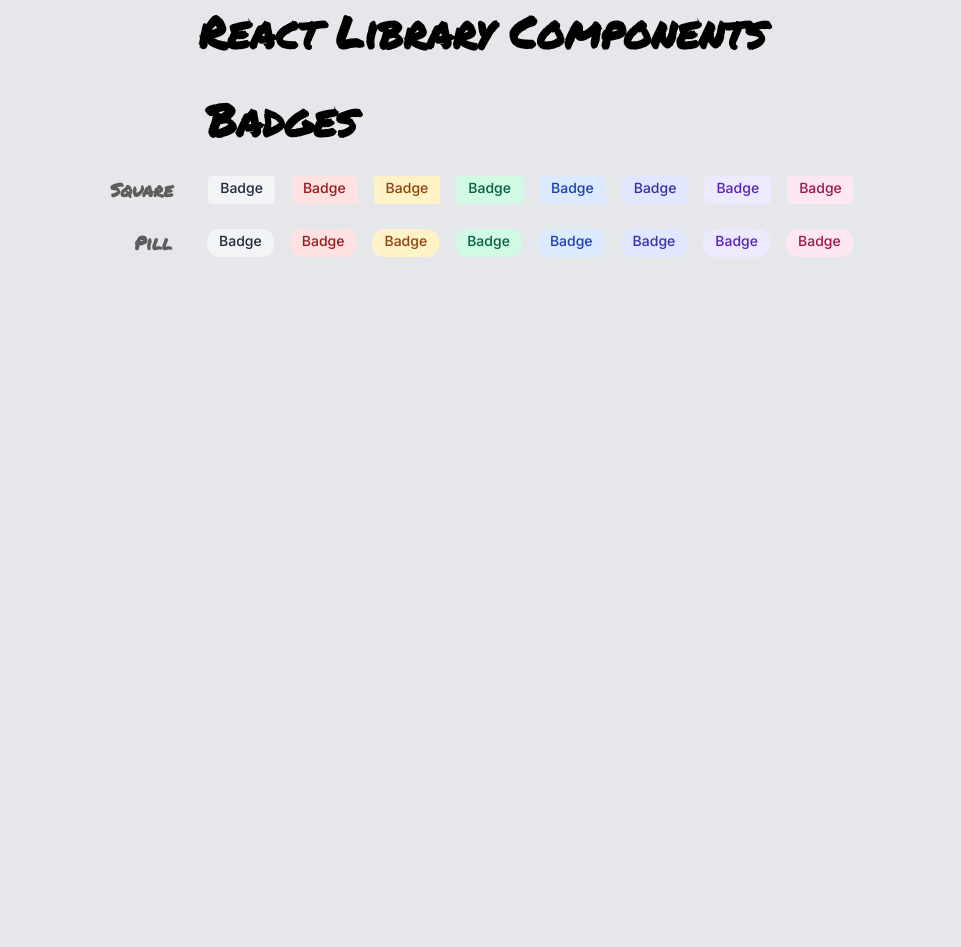
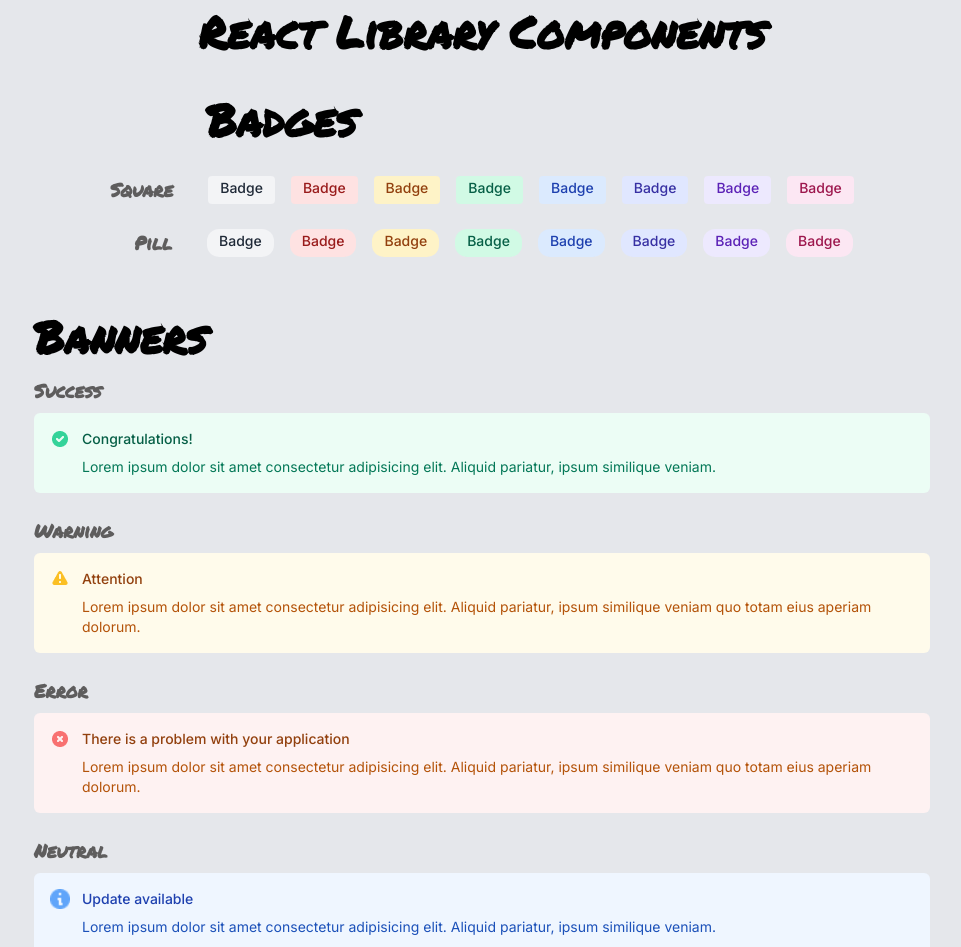
Before and after one commit to Taviquenson/react-component-library-scrimba, a React (Vite) app: page / in a window 1280 px wide. Shown: the top 947 px of the page, without its empty margins (158-1119 px from the left). Before the commit the page ends 800 px from the top, so only its background shows below. Built offline with nearby package versions, Linux system fonts and the light colour scheme.

Commit message:
add banners

```diff
--- a/components/Badge.jsx
+++ b/components/Badge.jsx
@@ -1,7 +1,8 @@
 import clsx from 'clsx';
 
 export default function Badge({children, color, shape}) {
-    const styles = clsx('badge',
+    const styles = clsx(
+        'badge',
         color==="gray" && 'gray',
         color==="red" && 'red',
         color==="yellow" && 'yellow',
@@ -13,6 +14,6 @@ export default function Badge({children, color, shape}) {
         shape==="pill" && 'badge-pill')
 
     return (
-        <div class={styles}>{children}</div>
+        <div className={styles}>{children}</div>
     )
 }
--- /dev/null
+++ b/components/Banner.jsx
@@ -0,0 +1,32 @@
+import clsx from 'clsx';
+import checkCircle from '/src/assets/check-circle.png'
+import exclamation from '/src/assets/exclamation.png'
+import xCircle from '/src/assets/x-circle.png'
+import neutralIcon from '/src/assets/neutral-icon.png'
+
+export default function Banner({status, title, text}) {
+    const styles = clsx(
+        'banner',
+        status==='success' && 'success',
+        status==='warning' && 'warning',
+        status==='error' && 'error',
+        status==='neutral' && 'neutral',
+    )
+
+    const iconSrc = clsx(
+        status==='success' && checkCircle,
+        status==='warning' && exclamation,
+        status==='error' && xCircle,
+        status==='neutral' && neutralIcon,
+    )
+
+    return (
+        <div className={styles}>
+            <img className='banner-icon' src={iconSrc}/>
+            <div className='banner-content'>
+                <span className='title'>{title}</span>
+                <span className='text'>{text}</span>
+            </div>
+        </div>
+    )
+}
--- a/src/App.jsx
+++ b/src/App.jsx
@@ -1,20 +1,19 @@
-import { useState } from 'react'
-import checkCircle from './assets/check-circle.png'
 import myPicture from '/picture-of-me.png'
 import Badge from '/components/Badge'
+import Banner from '/components/Banner'
+
 
 function App() {
-  const [count, setCount] = useState(0)
-
   return (
     <>
       <h1>React Library Components</h1>
-      <section class="badges">
-      <h2 class="badges-section-title">Badges</h2>
-      <div class="badges-table">
-        <div class="badges-shape-square">
+
+      <section className="badges">
+        <h2 className="badges-section-title">Badges</h2>
+        <div className="badges-table">
+          <div className="badges-shape-square">
             <h3>Square</h3>
-          <div class="badges-container">
+            <div className="badges-container">
               <Badge color="gray">Badge</Badge>
               <Badge color="red">Badge</Badge>
               <Badge color="yellow">Badge</Badge>
@@ -25,9 +24,9 @@ function App() {
               <Badge color="pink">Badge</Badge>
             </div>
           </div>
-        <div class="badges-shape-pill">
+          <div className="badges-shape-pill">
             <h3>Pill</h3>
-          <div class="badges-container">
+            <div className="badges-container">
               <Badge color="gray" shape="pill">Badge</Badge>
               <Badge color="red" shape="pill">Badge</Badge>
               <Badge color="yellow" shape="pill">Badge</Badge>
@@ -40,6 +39,34 @@ function App() {
           </div>
         </div>
       </section>
+
+      <section className="banners">
+        <h2 className="banners-section-title">Banners</h2>
+        <h3>Success</h3>
+        <Banner
+          status='success'
+          title='Congratulations!'
+          text='Lorem ipsum dolor sit amet consectetur adipisicing elit. Aliquid pariatur, ipsum similique veniam.'
+        ></Banner>
+        <h3>Warning</h3>
+        <Banner
+          status='warning'
+          title='Attention'
+          text='Lorem ipsum dolor sit amet consectetur adipisicing elit. Aliquid pariatur, ipsum similique veniam quo totam eius aperiam dolorum.'
+        ></Banner>
+        <h3>Error</h3>
+        <Banner
+          status='error'
+          title='There is a problem with your application'
+          text='Lorem ipsum dolor sit amet consectetur adipisicing elit. Aliquid pariatur, ipsum similique veniam quo totam eius aperiam dolorum.'
+        ></Banner>
+        <h3>Neutral</h3>
+        <Banner
+          status='neutral'
+          title='Update available'
+          text='Lorem ipsum dolor sit amet consectetur adipisicing elit. Aliquid pariatur, ipsum similique veniam.'
+        ></Banner>
+      </section>
     </>
   )
 }
--- a/src/style.css
+++ b/src/style.css
@@ -13,7 +13,6 @@ body {
   display: flex;
   flex-direction: column;
   align-items: center;
-  gap: 1.5rem;
 }
 
 h1, h2, h3 {
@@ -36,6 +35,7 @@ section.badges {
   display: flex;
   flex-direction: column;
   gap: 1.5rem;
+  margin-top: 1.5rem;
 }
 
 h2.badges-section-title {
@@ -111,3 +111,92 @@ div.badge-pill {
   border-radius: 0.75rem;
 }
 /***** Badges *****/
+
+
+/***** Banners *****/
+section.banners {
+  margin-top: 3rem;
+}
+
+h2.banners-section-title {
+  font-size: 2.75625rem;
+  margin-bottom: 0.5rem;
+}
+
+div.banner {
+  max-width: 56rem;
+  margin: 0.5rem 0 1.5rem 0;
+  display: flex;
+  gap: 0.75rem;
+  border-radius: 0.375rem;
+  padding: 1rem;
+}
+
+div.banner-content {
+  display: flex;
+  flex-direction: column;
+  gap: 0.5rem;
+}
+
+div.banner-content > span.title {
+  font-size: 0.875rem;
+  line-height: 1.25rem;
+  font-weight: 500;
+}
+
+div.banner-content > span.text {
+  font-size: 0.875rem;
+  line-height: 1.25rem;
+}
+
+img.banner-icon {
+  width: 1.25rem;
+  height: 1.25rem;
+}
+
+div.success {
+  background-color: #ECFDF5;
+}
+div.success > div.banner-content > span.title {
+  color: #065F46;
+
+}
+div.success > div.banner-content > span.text {
+  color: #047857;
+}
+
+div.warning {
+  background-color: #FFFBEB;
+}
+div.warning > div.banner-content > span.title {
+  color: #92400E;
+
+}
+div.warning > div.banner-content > span.text {
+  color: #B45309;
+}
+
+div.error {
+  background-color: #FEF2F2;
+}
+div.error > div.banner-content > span.title {
+  color: #92400E;
+
+}
+div.error > div.banner-content > span.text {
+  color: #B45309;
+}
+
+div.neutral {
+  background-color: #EFF6FF;
+}
+div.neutral > div.banner-content > span.title {
+  color: #1E40AF;
+
+}
+div.neutral > div.banner-content > span.text {
+  color: #1C51B9;
+}
+
+
+/***** Banners *****/
```
Also changed, not shown: src/assets/neutral-icon.png (renamed from src/assets/icon.png). Lines whose indentation alone changed are shown as unchanged.
